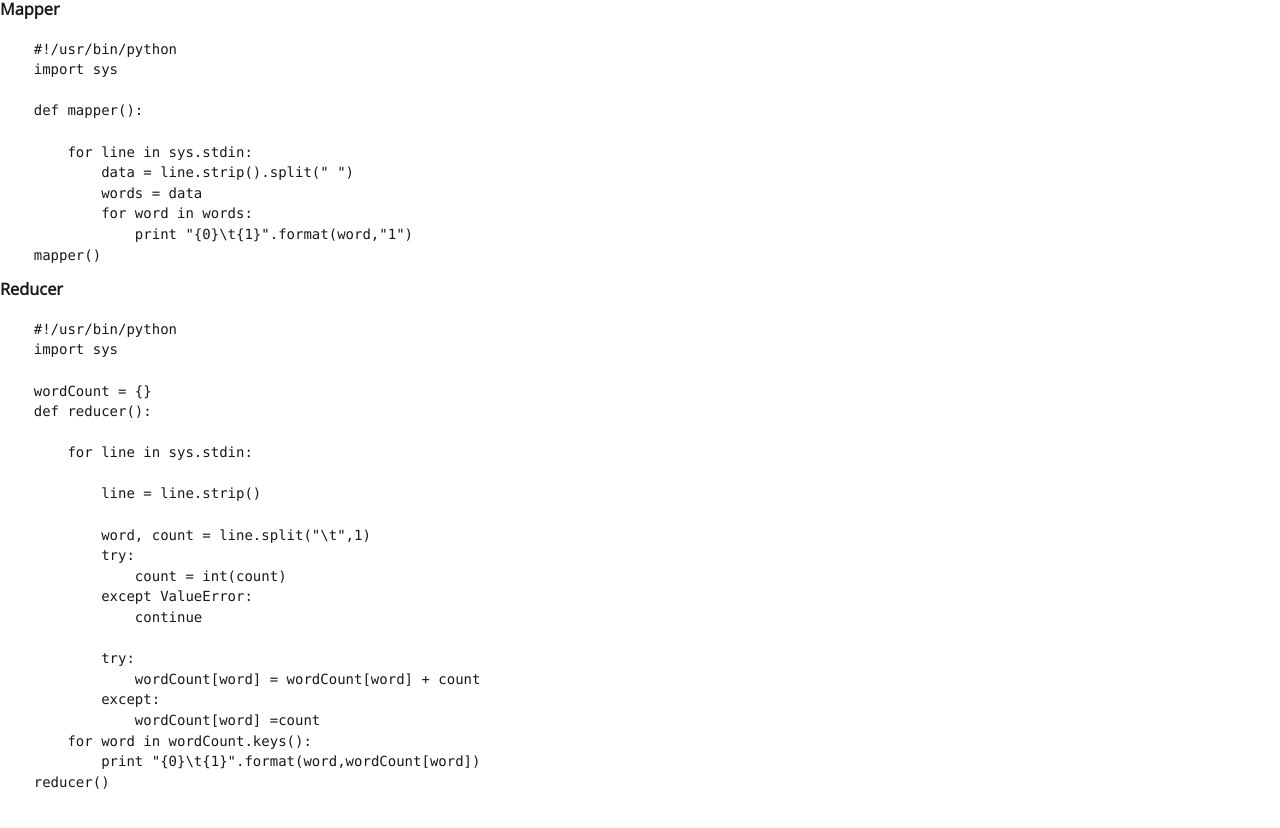
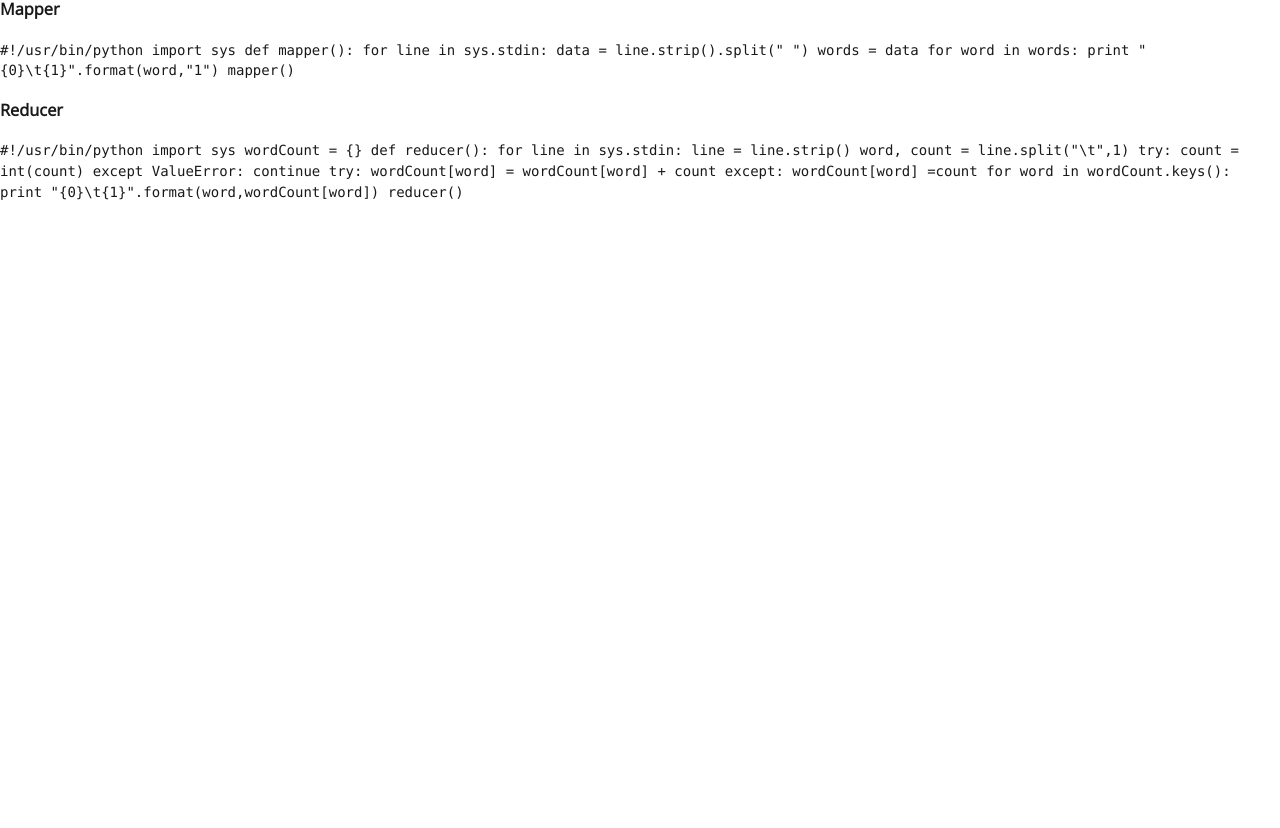
Before and after one commit to csumbBigData/csumbBigData.github.io, a Jekyll site: the page built from _posts/2016-5-10-mapreduce-wordcount_python.md, in a window 1280 px wide. Shown: the top 828 px of the page. Built offline with Jekyll 4.4.1, drawn with Linux system fonts in a browser that asks for light colours.

````diff
--- a/_posts/2016-5-10-mapreduce-wordcount_python.md
+++ b/_posts/2016-5-10-mapreduce-wordcount_python.md
@@ -7,44 +7,36 @@ type: MAPREDUCE
 
 ### Mapper
 
-```
-    #!/usr/bin/python
-    import sys
 
-    def mapper():
-
-        for line in sys.stdin:
-            data = line.strip().split(" ")
-            words = data
-            for word in words:
-                print "{0}\t{1}".format(word,"1")
-    mapper()
-```
+`#!/usr/bin/python
+import sys
+def mapper():
+    for line in sys.stdin:
+        data = line.strip().split(" ")
+        words = data
+        for word in words:
+            print "{0}\t{1}".format(word,"1")
+mapper()
+`
 
 ### Reducer
 
-```
-    #!/usr/bin/python
-    import sys
-
-    wordCount = {}
-    def reducer():
-
-        for line in sys.stdin:
-
-            line = line.strip()
-
-            word, count = line.split("\t",1)
-            try:
-                count = int(count)
-            except ValueError:
-                continue
-
-            try:
-                wordCount[word] = wordCount[word] + count
-            except:
-                wordCount[word] =count
-        for word in wordCount.keys():
-            print "{0}\t{1}".format(word,wordCount[word])
-    reducer()
-```
+`#!/usr/bin/python
+import sys
+wordCount = {}
+def reducer():
+    for line in sys.stdin:
+        line = line.strip()
+        word, count = line.split("\t",1)
+        try:
+            count = int(count)
+        except ValueError:
+            continue
+        try:
+            wordCount[word] = wordCount[word] + count
+        except:
+            wordCount[word] =count
+    for word in wordCount.keys():
+        print "{0}\t{1}".format(word,wordCount[word])
+reducer()
+`
````
Also changed, not shown: _posts/2016-5-12-learning_resources_website.md (+6 -2 lines).
